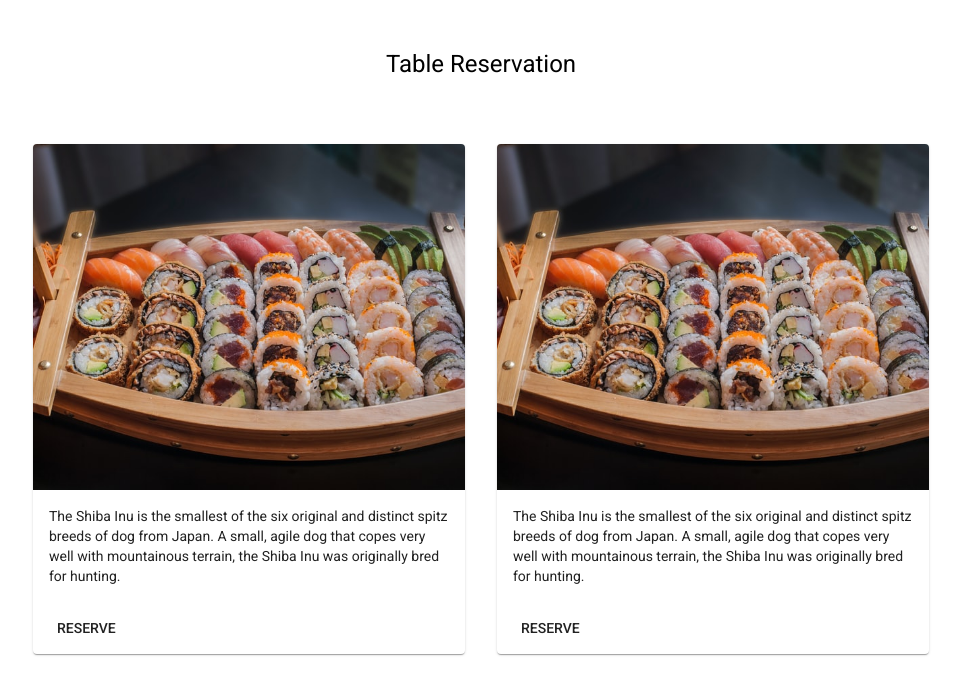
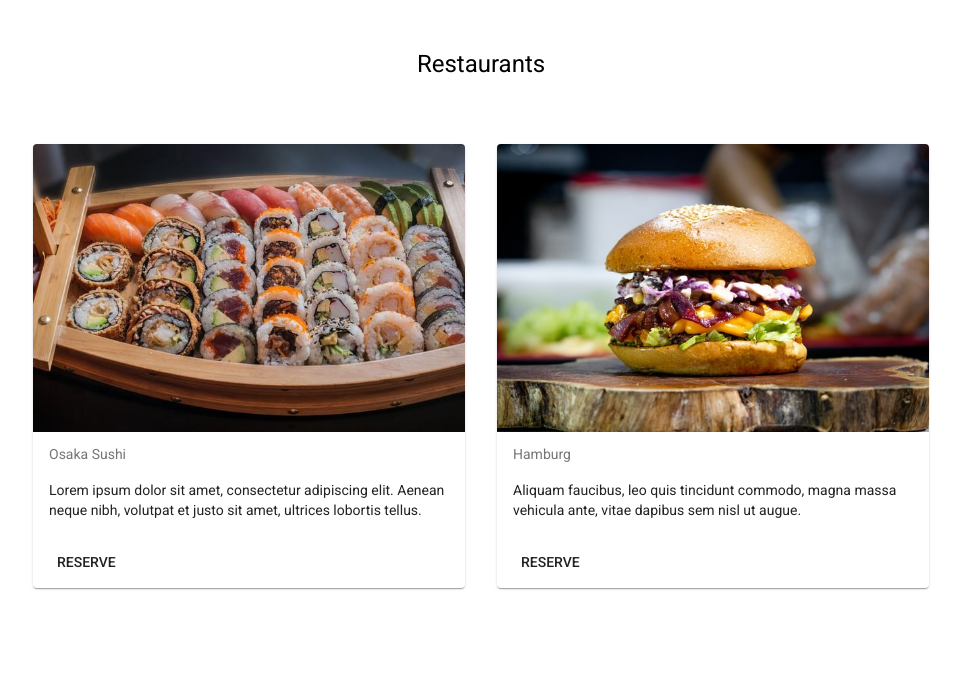
Before and after one commit to ivan-iglesias/table-reservation, an Angular app: page / in a window 1280 px wide. Shown: the top 694 px of the page, without its empty margins (159-1120 px from the left). Built offline with nearby package versions, Linux system fonts and the light colour scheme.

Commit message:
bind restaurant to card

```diff
--- a/src/app/app.component.html
+++ b/src/app/app.component.html
@@ -1,11 +1,13 @@
 <router-outlet></router-outlet>
 
 <div class="header">
-  <h1>Table Reservation</h1>
+  <h1>Restaurants</h1>
 </div>
 
 <div class="flex-container">
   <div *ngFor="let restaurant of restaurants">
-    <card-restaurant></card-restaurant>
+    <card-restaurant
+      [restaurant]="restaurant">
+    </card-restaurant>
   </div>
 </div>
--- a/src/app/card-restaurant/card-restaurant.component.html
+++ b/src/app/card-restaurant/card-restaurant.component.html
@@ -1,10 +1,9 @@
-<mat-card class="card-restaurant">
-  <img mat-card-image src="assets/img/sushi.jpg" alt="Photo of a Shiba Inu">
+<mat-card *ngIf="restaurant" class="card-restaurant">
+  <img mat-card-image src="assets/img/{{ restaurant.picture }}" alt="Photo of {{ restaurant.name }} restaurant">
+  <mat-card-subtitle>{{ restaurant.name }}</mat-card-subtitle>
   <mat-card-content>
     <p>
-      The Shiba Inu is the smallest of the six original and distinct spitz breeds of dog from Japan.
-      A small, agile dog that copes very well with mountainous terrain, the Shiba Inu was originally
-      bred for hunting.
+      {{ restaurant.description }}
     </p>
   </mat-card-content>
   <mat-card-actions>
--- a/src/app/card-restaurant/card-restaurant.component.scss
+++ b/src/app/card-restaurant/card-restaurant.component.scss
@@ -3,6 +3,10 @@
   max-width: 400px;
 }
 
+.card-restaurant {
+  box-shadow: 0px 2px 1px -1px rgba(0, 0, 0, 0.2),0px 1px 1px 0px rgba(0, 0, 0, 0.14),0px 1px 3px 0px rgba(0, 0, 0, 0.12);
+}
+
 .card-restaurant:hover {
-  box-shadow: 0px 6px 1px -1px rgba(0, 0, 0, 0.2),0px 1px 1px 0px rgba(0, 0, 0, 0.14),0px 1px 3px 0px rgba(0, 0, 0, 0.12);
+  box-shadow: 2px 6px 1px -1px rgba(0, 0, 0, 0.2),0px 1px 1px 0px rgba(0, 0, 0, 0.14),0px 1px 3px 0px rgba(0, 0, 0, 0.12);
 }
--- a/src/app/card-restaurant/card-restaurant.component.ts
+++ b/src/app/card-restaurant/card-restaurant.component.ts
@@ -1,4 +1,6 @@
-import { Component, OnInit } from '@angular/core';
+import { Component, OnInit, Input } from '@angular/core';
+
+import { Restaurant } from '../restaurant';
 
 @Component({
   selector: 'card-restaurant',
@@ -7,6 +9,8 @@ import { Component, OnInit } from '@angular/core';
 })
 export class CardRestaurantComponent implements OnInit {
 
+  @Input() restaurant: Restaurant | undefined;
+
   constructor() { }
 
   ngOnInit(): void {
--- a/src/app/restaurant.ts
+++ b/src/app/restaurant.ts
@@ -2,17 +2,20 @@ export interface Restaurant {
     id: number;
     name: string;
     description: string;
+    picture: string;
   }
 
   export const restaurants = [
     {
       id: 1,
       name: 'Osaka Sushi',
-      description: 'A large phone with one of the best screens'
+      description: 'Lorem ipsum dolor sit amet, consectetur adipiscing elit. Aenean neque nibh, volutpat et justo sit amet, ultrices lobortis tellus.',
+      picture: 'sushi.jpg'
     },
     {
       id: 2,
       name: 'Hamburg',
-      description: 'A great phone with one of the best cameras'
+      description: 'Aliquam faucibus, leo quis tincidunt commodo, magna massa vehicula ante, vitae dapibus sem nisl ut augue.',
+      picture: 'burger.jpg'
     },
   ];
```
Also changed, not shown: src/assets/img/burger.jpg (added), src/assets/img/sushi.jpg.
